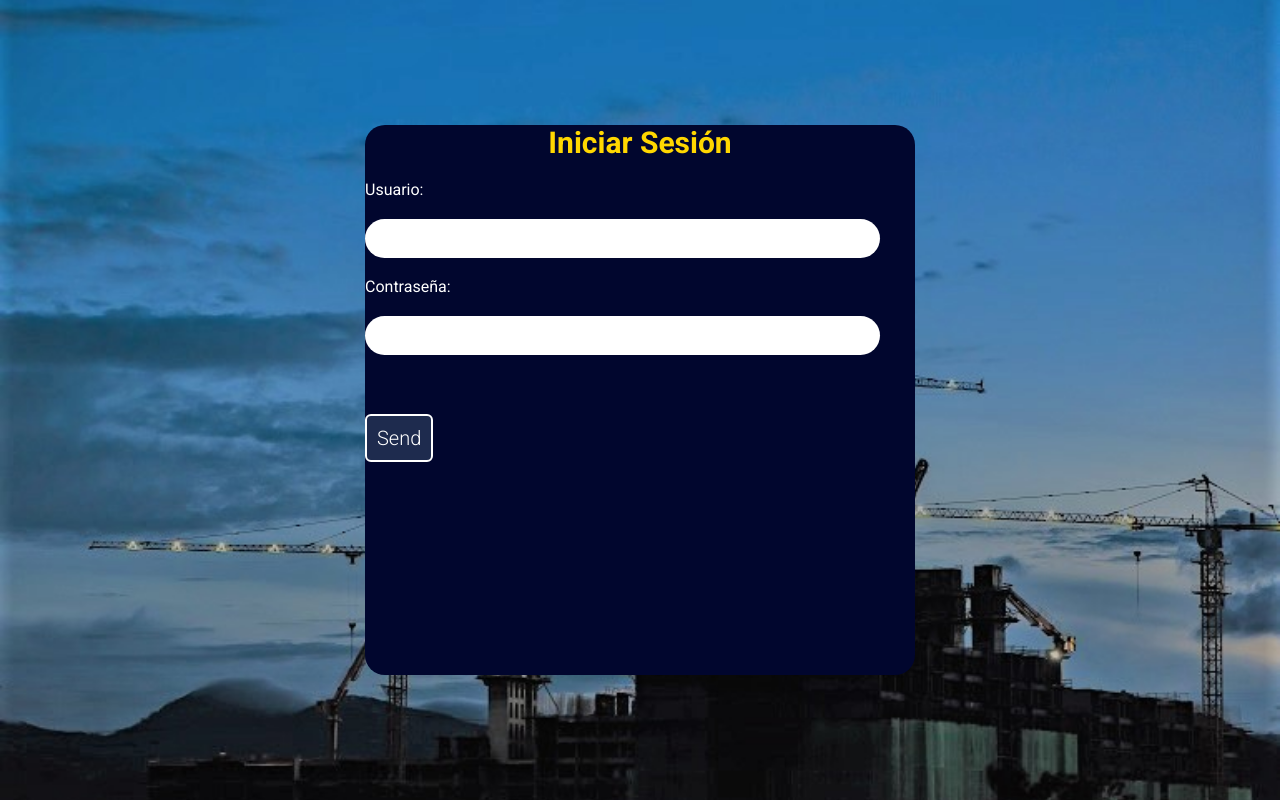
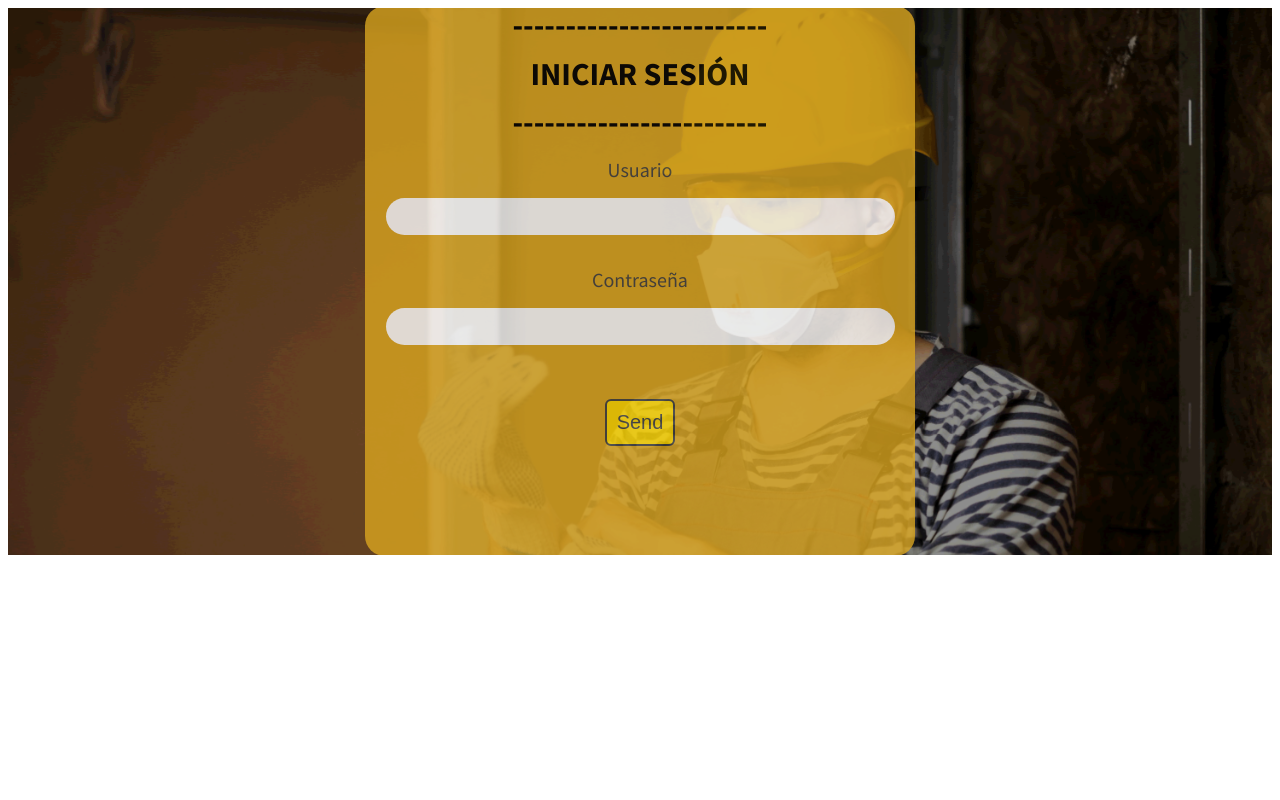
Before and after one commit to PamelaAbrego/PrograAplicada-ProyectoFinal, a Flask app: page /login in a window 1280 px wide. Run offline with Flask 2, Linux system fonts and the light colour scheme; some libraries are stand-ins or nearby versions.

Commit message:
Recaptcha y css

```diff
--- a/routes/login_route.py
+++ b/routes/login_route.py
@@ -1,36 +1,57 @@
 from flask import redirect, render_template, request, session, flash
 from logic.usuarios_logic import UsuariosLogic
 import bcrypt
+import requests
 
 
 class Login:
     @staticmethod
     def configure_routes(app):
+        data = {}
         @app.route("/login", methods=["GET", "POST"])
         def login():
             if request.method == "GET":
                 return render_template("login.html")
             elif request.method == "POST":
-                logic = UsuariosLogic()
-                userName = request.form["user"]
-                result = logic.checkUser(userName)
-                if len(result) > 0:
-                    password = request.form["password"]
-                    userDict = logic.getUserByName(userName)
-                    role = userDict["role"]
-                    salt = userDict["salt"].encode("utf-8")
-                    hashPasswd = bcrypt.hashpw(password.encode("utf-8"), salt)
-                    dbPasswd = userDict["password"].encode("utf-8")
-                    if hashPasswd == dbPasswd:
-                        session["login_user"] = userName
-                        session["login_email"] = logic.getEmailByName(userName)
-                        session["login_role"] = role
-                        session["loggedIn"] = True
-                        return redirect("principal")
-                    else:
-                        flash("Contraseña incorrecta", "login")
-                        return redirect("login")
-                    return "posted login"
-                else:
-                    flash("El usuario ingresado no existe.", "login")
+                data["secret"] = "6LczYSkbAAAAAClYlF0btM-Ng5UZIX7JW1x4JBFq"
+                data["response"] = request.form["g-recaptcha-response"]
+                response = requests.post(
+                    "https://www.google.com/recaptcha/api/siteverify", params=data
+                )
+                if response.status_code == 200:
+                    messageJson = response.json()
+                    if messageJson["success"]:
+                        logic = UsuariosLogic()
+                        userName = request.form["user"]
+                        result = logic.checkUser(userName)
+                        if len(result) > 0:
+                            password = request.form["password"]
+                            userDict = logic.getUserByName(userName)
+                            role = userDict["role"]
+                            salt = userDict["salt"].encode("utf-8")
+                            hashPasswd = bcrypt.hashpw(password.encode("utf-8"), salt)
+                            dbPasswd = userDict["password"].encode("utf-8")
+                            if len(userName) == 0 or len(password) == 0:
+                                flash("Todos los campos son obligatorios.", "login")
+                                return redirect("login")
+                            else:
+                                if hashPasswd == dbPasswd:
+                                    session["login_user"] = userName
+                                    session["login_email"] = logic.getEmailByName(userName)
+                                    session["login_role"] = role
+                                    session["loggedIn"] = True
+                                    return redirect("principal")
+                                else:
+                                    flash("Contraseña incorrecta", "login")
+                                    return redirect("login")
+                                return "posted login"
+                        elif len(result) == 0:
+                            flash("Todos los campos son obligatorios.", "login")
+                            return redirect("login")
+                        else:
+                            flash("El usuario ingresado no existe.", "login")
+                            return redirect("login")
                     return redirect("login")
+                else: return "not success"
+            else:
+                return f"error"
--- a/templates/login.html
+++ b/templates/login.html
@@ -5,52 +5,36 @@
     <meta charset="UTF-8">
     <meta name="viewport" content="width=device-width, initial-scale=1.0">
     <title>Login</title>
+    <script src="https://www.google.com/recaptcha/api.js" async defer></script>
     <link rel="preconnect" href="https://fonts.gstatic.com">
     <link
         href="https://fonts.googleapis.com/css2?family=Roboto:ital,wght@0,100;0,300;0,400;0,500;0,700;0,900;1,100;1,300;1,400;1,500;1,700;1,900&display=swap"
         rel="stylesheet">
-    <link rel="stylesheet" href="../static/style_login.css">
+    <link rel="stylesheet" href="../static/style.css">
 </head>
 
 <body>
     <main>
+        <div id="home" class="parallax first-section" data-stellar-background-ratio="0.4" style="background-image:url('/static/uploads/building/slide-img1.png');">
+            <div class="container">
+               <div class="row">
+                  <div class="col-lg-8 col-md-8 col-sm-12 col-xs-12 col-md-offset-2 text-center">
+                    <div class="big-tagline">
+                        <h2 class="no">REGISTRO</h2>
                         <div class="contenedorLoginRegister">
-            <h2>Iniciar Sesión</h2>
-            <style>
-                .error {
-                    color: red;
-                }
-
-                .submit {
-                        text-decoration: none;
-                        padding: 10px;
-                        font-weight: 300;
-                        font-size: 20px;
-                        color: #ffffff;
-                        background-color: #1e2b4e;
-                        border-radius: 6px;
-                        border: 2px solid #ffffff;
-                    }
-
-                .submit:hover {
-                    color: #1e2b4e;
-                    background-color: #ffffff;
-                }
-
-                .mensaje {
-                    color: red;
-                }
-            </style>
-
+                            <h1 class="titulo">------------------------</h1>
+                            <h1 class="titulo">INICIAR SESIÓN</h1>
+                            <h1 class="titulo">------------------------</h1>
                             <form action="{{ url_for('login') }}" method="POST">
-                <label class="blanco" for="user">Usuario:</label>
+                                <label class="blanco" for="user">Usuario</label>
                                 <input class="cajas" type="text" name="user" id="user">
                                 <br><br>
 
-                <label class="blanco" for="password">Contraseña:</label>
+                                <label class="blanco" for="password">Contraseña</label>
                                 <input class="cajas" type="password" name="password" id="password">
                                 <br><br>
-
+                                <div style="text-align: center;" class="g-recaptcha" data-sitekey="6LczYSkbAAAAALn5X-bjSDdl3xG64txLZpKuUBaW"></div>
+                                <br>
                                 <input class="submit" type="submit" name="submit" value="Send">
 
                             <br>
@@ -60,7 +44,7 @@
 
                                 {% for category, message in messages %}
 
-                <p class="mensaje">{{message}}</p>
+                                <p class="error">{{message}}</p>
 
                                 {% endfor %}
 
@@ -69,6 +53,85 @@
                             {% endwith %}
                             </form>
                         </div>
+                    </div>
+                </div>
+            </div>
+        </div>
+
+        <style>
+            .no {
+                opacity: 0%;
+            }
+            .yellow {
+                color: #e8a900;
+            }
+
+            .titulo {
+                color: black;
+                text-align: center;
+                font-weight: bold;
+                font-size: 32px;
+                opacity: 100%;
+            }
+            .contenedorLoginRegister{
+                align-items: center;
+                width: 550px;
+                height: 550px;
+                background: goldenrod;
+                border-radius: 20px;
+                position: absolute;
+                top:50%;
+                left: 50%;
+                margin-top: -275px;
+                margin-left: -275px;
+                opacity: 80%;
+                text-align: center;
+            }
+
+            .error {
+                color: red;
+                font-size: 20px;
+                font-weight: bold;
+            }
+
+            .submit {
+                    text-decoration: none;
+                    padding: 10px;
+                    font-weight: 300;
+                    font-size: 20px;
+                    color: rgb(66, 66, 66);
+                    background-color: gold;
+                    border-radius: 6px;
+                    border: 2px solid rgb(66, 66, 66);
+            }
+
+            .submit:hover {
+                color: gold;
+                background-color: rgb(66, 66, 66);
+            }
+
+            .contenedorLoginRegister .cajas{
+                width: 90%;
+                margin-top: 10px;
+                padding: 7px;
+                border: none;
+                background: #ffffff;
+                font-size: 20px;
+                outline: none;
+                border-radius: 20px;
+                text-align: center;
+                color: rgb(66, 66, 66);
+            }
+
+            .g-recaptcha {
+                display: inline-block;
+            }
+
+            .blanco {
+                font-size: 20px;
+                color: rgb(66, 66, 66);
+            }
+        </style>
     </main>
     <script src="{{url_for('static', filename='script_login.js')}}"></script>
 </body>
```
Also changed, not shown: routes/register_route.py (+14 -10 lines), static/style_index.css (+4 -3 lines), templates/index.html (+5 -5 lines), static/images/fondo.jpeg. Lines whose indentation alone changed are shown as unchanged.
